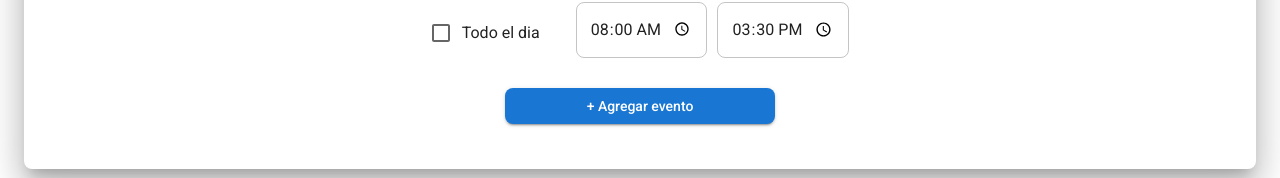
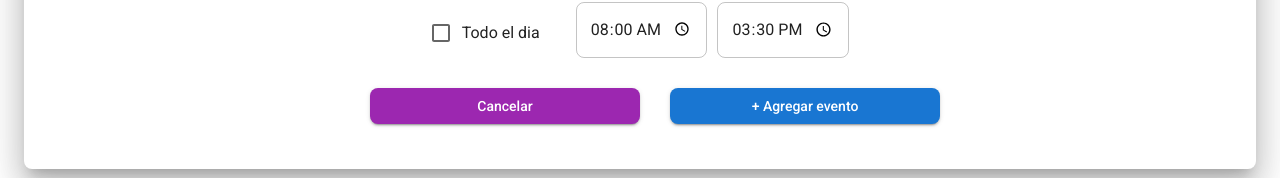
Before and after one commit to VictorTapiaEgana/nuestrocalendario, a React (Vite) app: page /addevento in a window 1280 px wide. Shown: the part 353-531 px from the top of the page. Built offline with nearby package versions, Linux system fonts and the light colour scheme; no server answers.

Commit message:
ADD: add Cancel button in BottomDrawer and adjust Login form layout

```diff
--- a/src/components/BottomDrawer/BottomDrawer.tsx
+++ b/src/components/BottomDrawer/BottomDrawer.tsx
@@ -252,9 +252,15 @@ const BottomDrawer: React.FC = () => {
                 </Box>
 
                <Box textAlign={'center'}>
+
+                    <Button variant="contained" color="secondary" fullWidth sx={{margin:'30px', width:'270px'}} onClick={()=>closeBottomDrawer()}>
+                        Cancelar
+                    </Button>
+
                     <Button variant="contained" color="primary" type='submit' sx={{margin:'30px 0', width:'270px'}} >
                         + Agregar evento
                     </Button>
+
                </Box>
 
 
--- a/src/pages/Login/Login.tsx
+++ b/src/pages/Login/Login.tsx
@@ -98,6 +98,7 @@ const Login = () => {
 
                 </form>
 
+
             </Paper>
          </Box>
 
```
